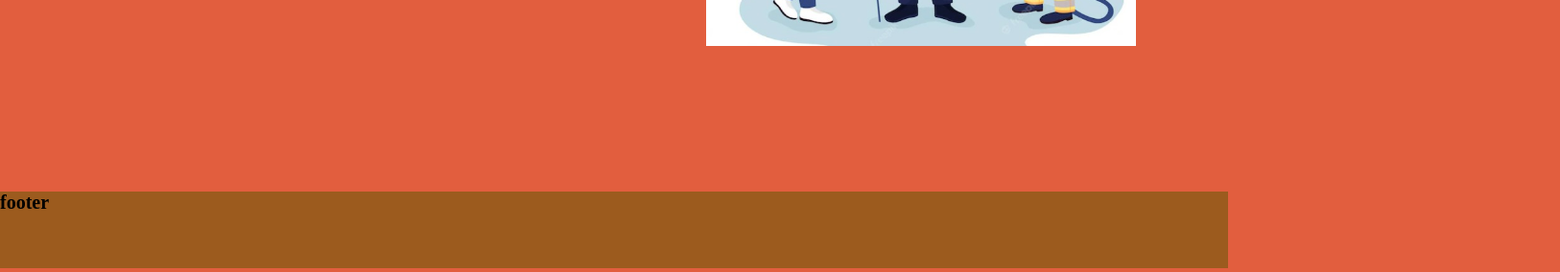
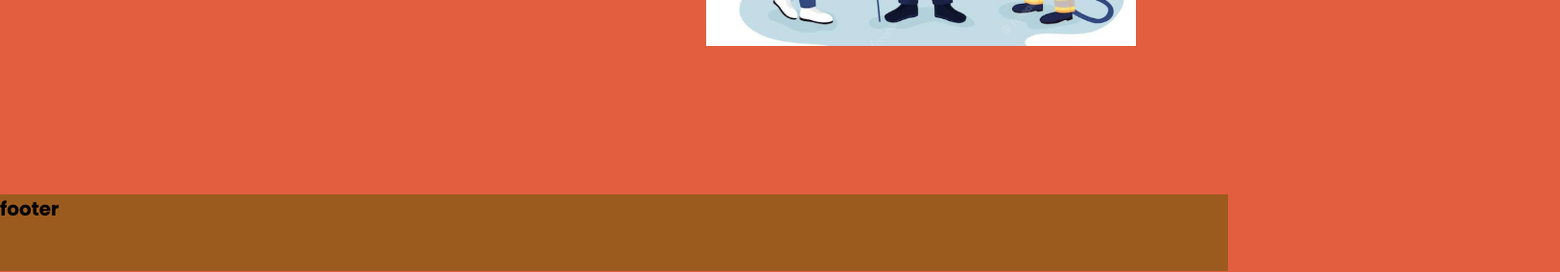
Before and after one commit to ishikavats52/rescue, a plain HTML site: page index.html in a window 1280 px wide. Shown: the part 516-800 px from the top of the page at 96% size, 1626 px wide, since content can reach past the window. Drawn offline with Linux system fonts and the light colour scheme.

Commit message:
Changed font family

```diff
--- a/style.css
+++ b/style.css
@@ -1,3 +1,4 @@
+@import url('https://fonts.googleapis.com/css2?family=Bree+Serif&family=Poppins:wght@700&family=Roboto:ital@1&display=swap');
 * {
   padding: 0;
   margin: 0;
@@ -8,6 +9,7 @@ html {
 }
 body{
   background-color:#E25E3E;
+  font-family: 'Poppins', sans-serif;
 }
 
 nav {
```
